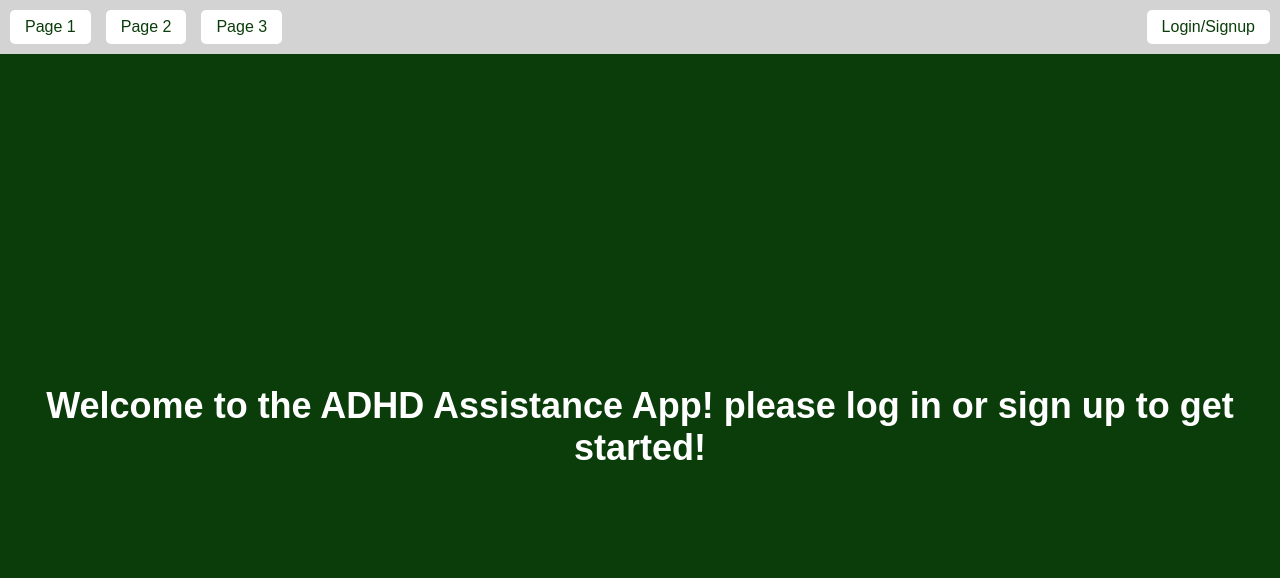
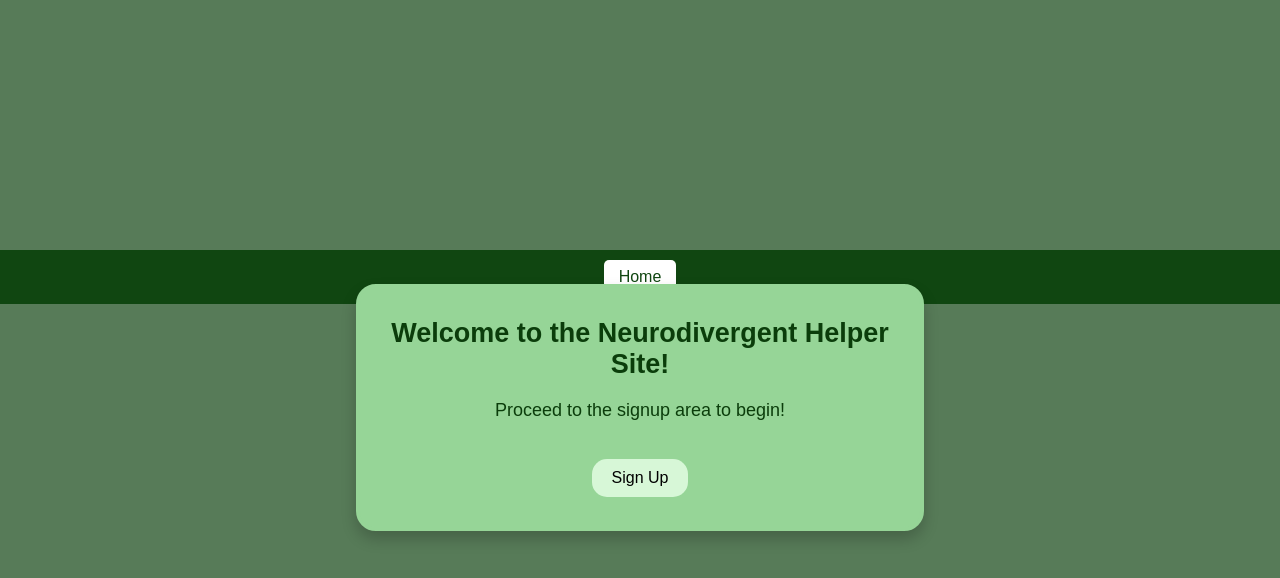
Before and after one commit to snappingThread/ADHD-ASSISTER, a plain HTML site: page index.html in a window 1280 px wide. Drawn offline with Linux system fonts and the light colour scheme.

Commit message:
Update index.html

```diff
--- a/index.html
+++ b/index.html
@@ -3,35 +3,31 @@
 <head>
   <meta charset="UTF-8">
   <meta name="viewport" content="width=device-width, initial-scale=1.0">
-  <title>ADHD Assistance App - Homepage</title>
+  <title>Neurodivergent Helper</title>
   <style>
     body {
       margin: 0;
       padding: 0;
       font-family: Arial, sans-serif;
-      background-color: #0b3d0b; /* Dark forest green background */
+      background-color: #577b58; /* Main background color */
       color: #fff;
       display: flex;
+      justify-content: center;
+      align-items: center;
+      height: 100vh;
       flex-direction: column;
-      height: 100vh;
     }
 
     .navbar {
-      background-color: #d3d3d3; /* Pastel grey */
-      padding: 10px;
-      display: flex;
-      justify-content: space-between;
-      align-items: center;
-    }
-
-    .navbar .nav-links {
-      display: flex;
-      gap: 15px;
+      width: 100%;
+      background-color: #104611; /* Navigation bar background color */
+      padding: 10px 0;
+      text-align: center;
     }
 
     .navbar button {
-      background-color: #ffffff; /* White buttons */
-      color: #0b3d0b; /* Matching green for text */
+      background-color: #ffffff;
+      color: #104611;
       border: none;
       padding: 8px 15px;
       border-radius: 5px;
@@ -41,48 +37,55 @@
     }
 
     .navbar button:hover {
-      background-color: #c2c2c2; /* Slightly darker grey on hover */
+      background-color: #c2c2c2;
     }
 
-    .content {
-      flex: 1;
-      display: flex;
-      justify-content: center;
-      align-items: center;
+    .box {
+      background-color: #96d597; /* Box color */
+      padding: 30px;
+      border-radius: 20px;
+      box-shadow: 0 8px 15px rgba(0, 0, 0, 0.2);
+      text-align: center;
+      max-width: 500px;
+      width: 100%;
+      font-size: 18px;
+      color: #0b3d0b;
+      border: 4px solid #96d597;
+      transform: translateY(-20px); /* Embossed look */
     }
 
-    .content h1 {
-      font-size: 36px;
-      text-align: center;
+    .box h2 {
+      margin: 0 0 20px 0;
     }
 
-    @media (max-width: 600px) {
-      .navbar button {
-        font-size: 14px;
-        padding: 6px 10px;
-      }
+    .signup-btn {
+      background-color: #d7f7d7; /* Sign up button color */
+      padding: 10px 20px;
+      border-radius: 15px;
+      border: none;
+      font-size: 16px;
+      cursor: pointer;
+      transition: background-color 0.3s;
+      margin-top: 20px;
+    }
 
-      .content h1 {
-        font-size: 28px;
-      }
+    .signup-btn:hover {
+      background-color: #c1e3c1;
     }
   </style>
 </head>
 <body>
 
   <div class="navbar">
-    <div class="nav-links">
-      <button onclick="location.href='page1.html'">Page 1</button>
-      <button onclick="location.href='page2.html'">Page 2</button>
-      <button onclick="location.href='page3.html'">Page 3</button>
-      <!-- Add more buttons as needed -->
-    </div>
-   <button onclick="location.href='/ADHD-ASSISTER/login.html'">Login/Signup</button>
+    <button>Home</button> <!-- You can add other navbar items if needed -->
   </div>
 
-  <div class="content">
-    <h1>Welcome to the ADHD Assistance App!
-    please log in or sign up to get started!</h1>
+  <div class="box">
+    <h2>Welcome to the Neurodivergent Helper Site!</h2>
+    <p>Proceed to the signup area to begin!</p>
+    <a href="https://snappingthread.github.io/ADHD-ASSISTER/login.html">
+      <button class="signup-btn">Sign Up</button>
+    </a>
   </div>
 
 </body>
```
